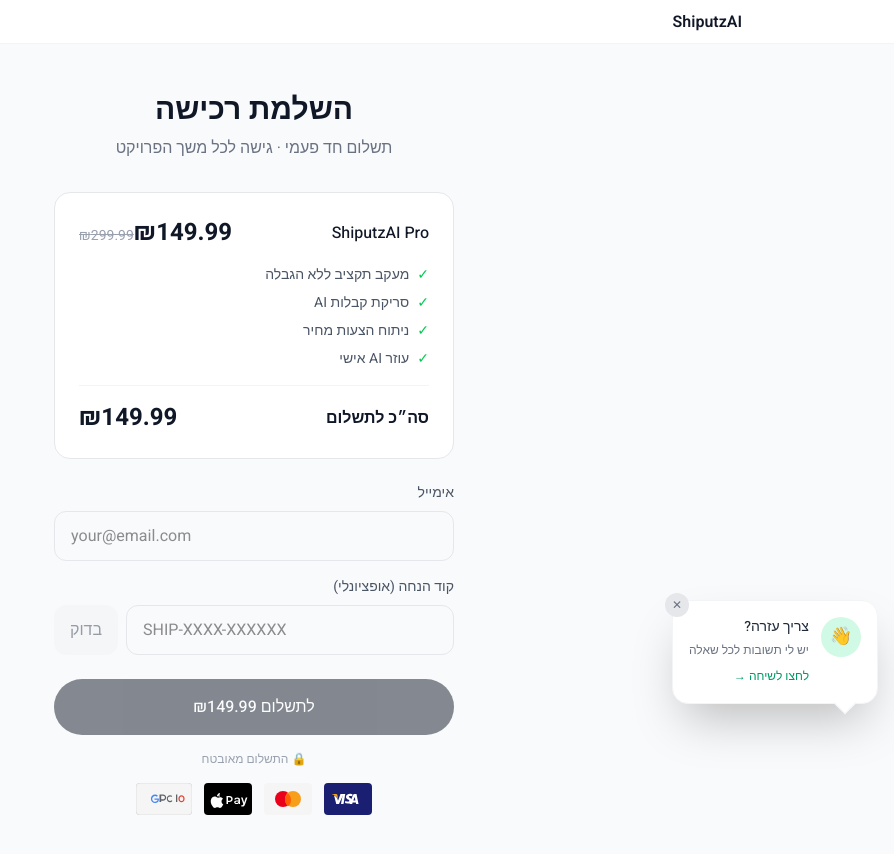
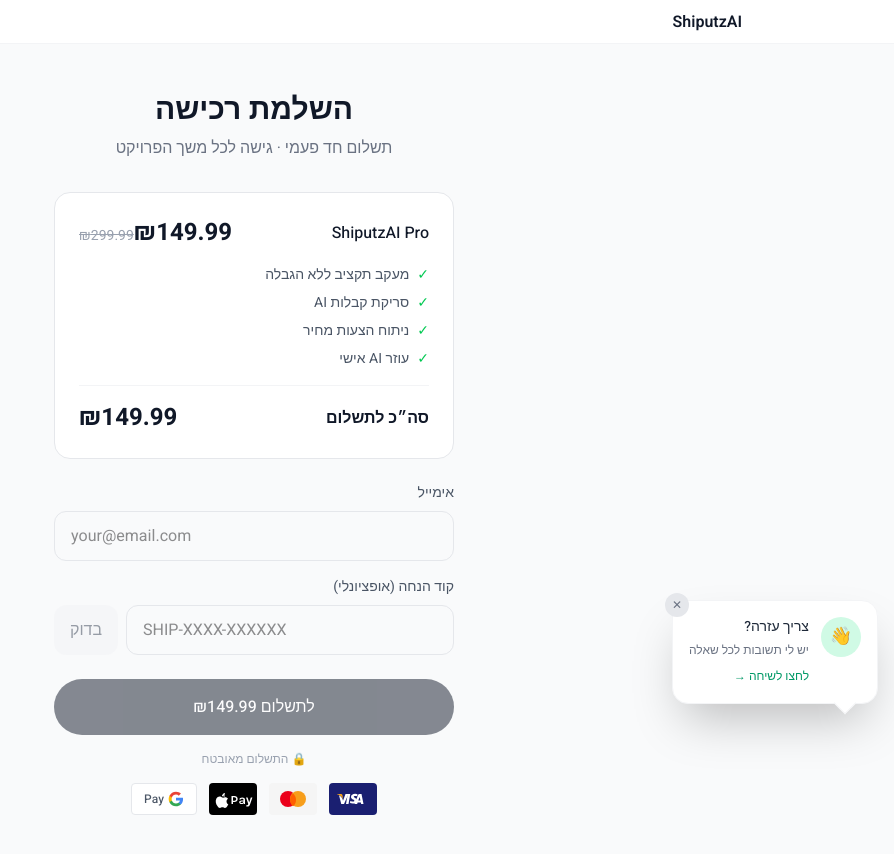
Before and after one commit to guyceza/shiputz-ai, a Next.js app: page /checkout in a window 1280 px wide. Shown: the top 854 px of the page, without its empty margins (386-1280 px from the left). Built offline with nearby package versions, Linux system fonts and the light colour scheme.

Commit message:
Fix Google Pay logo - use Google G icon + Pay text

```diff
--- a/src/app/checkout-vision/page.tsx
+++ b/src/app/checkout-vision/page.tsx
@@ -342,15 +342,16 @@ function CheckoutVisionContent() {
             <path d="M24 14.2H25.2C26.4 14.2 27.2 14.9 27.2 16C27.2 17.1 26.4 17.8 25.2 17.8H24V14.2ZM22.5 13V21H24V19H25.3C27.2 19 28.7 17.7 28.7 15.9C28.7 14.2 27.3 13 25.4 13H22.5ZM32.5 21.1C31.2 21.1 30.2 20.4 30.2 19.3C30.2 18.2 31 17.6 32.5 17.5L34.5 17.4V16.9C34.5 16.1 34 15.7 33.1 15.7C32.3 15.7 31.8 16.1 31.7 16.6H30.3C30.4 15.3 31.5 14.4 33.2 14.4C34.9 14.4 36 15.3 36 16.7V21H34.6V19.9H34.5C34.1 20.7 33.3 21.1 32.5 21.1ZM32.8 19.9C33.7 19.9 34.5 19.3 34.5 18.4V18.4L32.7 18.5C31.9 18.6 31.5 18.9 31.5 19.4C31.5 19.8 32 20 32.8 19.9ZM38 23.5C37.8 23.5 37.5 23.5 37.3 23.4V22.2C37.5 22.2 37.7 22.3 37.9 22.3C38.6 22.3 38.9 22 39.2 21.2L39.3 21L37 14.5H38.6L40.2 19.6H40.2L41.8 14.5H43.4L41 21.4C40.4 23 39.6 23.5 38 23.5Z" fill="white"/>
           </svg>
 
-          {/* Google Pay */}
-          <svg className="h-8" viewBox="0 0 56 32" fill="none" xmlns="http://www.w3.org/2000/svg">
-            <rect width="56" height="32" rx="4" fill="#F5F5F5" stroke="#E0E0E0"/>
-            <path d="M25.2 16.5V19H23.5V11.5H27C27.9 11.5 28.7 11.8 29.3 12.4C29.9 13 30.2 13.7 30.2 14.6C30.2 15.5 29.9 16.2 29.3 16.8C28.7 17.4 27.9 17.7 27 17.7H25.2V16.5ZM25.2 12.8V16.3H27.1C27.6 16.3 28.1 16.1 28.4 15.7C28.7 15.4 28.9 15 28.9 14.5C28.9 14.1 28.7 13.6 28.4 13.3C28.1 13 27.6 12.8 27.1 12.8H25.2Z" fill="#5F6368"/>
-            <path d="M34 19.2C33.1 19.2 32.3 18.9 31.7 18.2C31.1 17.5 30.8 16.7 30.8 15.7C30.8 14.7 31.1 13.9 31.7 13.2C32.3 12.5 33.1 12.2 34 12.2C34.9 12.2 35.6 12.5 36.2 13L35.4 13.9C35 13.5 34.5 13.4 34 13.4C33.4 13.4 32.9 13.6 32.5 14.1C32.1 14.5 31.9 15.1 31.9 15.7C31.9 16.4 32.1 16.9 32.5 17.3C32.9 17.7 33.4 18 34 18C34.7 18 35.2 17.7 35.6 17.2L36.4 18C35.8 18.8 34.9 19.2 34 19.2Z" fill="#5F6368"/>
-            <path d="M18.5 16.8V15.5H22.8C22.8 15.8 22.9 16.1 22.9 16.4C22.9 17.4 22.6 18.3 21.9 19C21.2 19.7 20.3 20 19.1 20C17.9 20 16.9 19.6 16.1 18.8C15.3 18 14.9 17 14.9 15.8C14.9 14.6 15.3 13.6 16.1 12.8C16.9 12 17.9 11.6 19.1 11.6C20.3 11.6 21.2 12 21.9 12.7L20.9 13.7C20.4 13.2 19.8 13 19.1 13C18.3 13 17.6 13.3 17 13.9C16.5 14.5 16.2 15.1 16.2 15.9C16.2 16.7 16.5 17.3 17 17.9C17.6 18.5 18.3 18.7 19.2 18.7C19.9 18.7 20.5 18.5 21 18.1C21.4 17.7 21.6 17.3 21.7 16.8H18.5Z" fill="#4285F4"/>
-            <path d="M40 19V11.5H41.3V19H40Z" fill="#5F6368"/>
-            <path d="M45.5 19.2C44.6 19.2 43.9 18.9 43.3 18.3C42.7 17.7 42.4 16.8 42.4 15.8C42.4 14.8 42.7 13.9 43.3 13.3C43.9 12.6 44.6 12.3 45.5 12.3C46.4 12.3 47.1 12.6 47.7 13.3C48.3 13.9 48.6 14.8 48.6 15.8C48.6 16.8 48.3 17.7 47.7 18.3C47.1 18.9 46.4 19.2 45.5 19.2ZM45.5 13.5C45 13.5 44.5 13.7 44.2 14.1C43.9 14.5 43.7 15.1 43.7 15.8C43.7 16.4 43.9 17 44.2 17.4C44.5 17.8 45 18 45.5 18C46 18 46.5 17.8 46.8 17.4C47.1 17 47.3 16.4 47.3 15.8C47.3 15.1 47.1 14.5 46.8 14.1C46.5 13.7 46 13.5 45.5 13.5Z" fill="#EA4335"/>
-          </svg>
+          {/* Google Pay - Simple G + Pay text */}
+          <div className="h-8 px-3 bg-white border border-gray-200 rounded flex items-center gap-1">
+            <svg className="h-4 w-4" viewBox="0 0 24 24">
+              <path d="M22.56 12.25c0-.78-.07-1.53-.2-2.25H12v4.26h5.92c-.26 1.37-1.04 2.53-2.21 3.31v2.77h3.57c2.08-1.92 3.28-4.74 3.28-8.09z" fill="#4285F4"/>
+              <path d="M12 23c2.97 0 5.46-.98 7.28-2.66l-3.57-2.77c-.98.66-2.23 1.06-3.71 1.06-2.86 0-5.29-1.93-6.16-4.53H2.18v2.84C3.99 20.53 7.7 23 12 23z" fill="#34A853"/>
+              <path d="M5.84 14.09c-.22-.66-.35-1.36-.35-2.09s.13-1.43.35-2.09V7.07H2.18C1.43 8.55 1 10.22 1 12s.43 3.45 1.18 4.93l2.85-2.22.81-.62z" fill="#FBBC05"/>
+              <path d="M12 5.38c1.62 0 3.06.56 4.21 1.64l3.15-3.15C17.45 2.09 14.97 1 12 1 7.7 1 3.99 3.47 2.18 7.07l3.66 2.84c.87-2.6 3.3-4.53 6.16-4.53z" fill="#EA4335"/>
+            </svg>
+            <span className="text-xs font-medium text-gray-600">Pay</span>
+          </div>
         </div>
       </div>
     </div>
--- a/src/app/checkout/page.tsx
+++ b/src/app/checkout/page.tsx
@@ -329,15 +329,16 @@ function CheckoutContent() {
             <path d="M24 14.2H25.2C26.4 14.2 27.2 14.9 27.2 16C27.2 17.1 26.4 17.8 25.2 17.8H24V14.2ZM22.5 13V21H24V19H25.3C27.2 19 28.7 17.7 28.7 15.9C28.7 14.2 27.3 13 25.4 13H22.5ZM32.5 21.1C31.2 21.1 30.2 20.4 30.2 19.3C30.2 18.2 31 17.6 32.5 17.5L34.5 17.4V16.9C34.5 16.1 34 15.7 33.1 15.7C32.3 15.7 31.8 16.1 31.7 16.6H30.3C30.4 15.3 31.5 14.4 33.2 14.4C34.9 14.4 36 15.3 36 16.7V21H34.6V19.9H34.5C34.1 20.7 33.3 21.1 32.5 21.1ZM32.8 19.9C33.7 19.9 34.5 19.3 34.5 18.4V18.4L32.7 18.5C31.9 18.6 31.5 18.9 31.5 19.4C31.5 19.8 32 20 32.8 19.9ZM38 23.5C37.8 23.5 37.5 23.5 37.3 23.4V22.2C37.5 22.2 37.7 22.3 37.9 22.3C38.6 22.3 38.9 22 39.2 21.2L39.3 21L37 14.5H38.6L40.2 19.6H40.2L41.8 14.5H43.4L41 21.4C40.4 23 39.6 23.5 38 23.5Z" fill="white"/>
           </svg>
 
-          {/* Google Pay */}
-          <svg className="h-8" viewBox="0 0 56 32" fill="none" xmlns="http://www.w3.org/2000/svg">
-            <rect width="56" height="32" rx="4" fill="#F5F5F5" stroke="#E0E0E0"/>
-            <path d="M25.2 16.5V19H23.5V11.5H27C27.9 11.5 28.7 11.8 29.3 12.4C29.9 13 30.2 13.7 30.2 14.6C30.2 15.5 29.9 16.2 29.3 16.8C28.7 17.4 27.9 17.7 27 17.7H25.2V16.5ZM25.2 12.8V16.3H27.1C27.6 16.3 28.1 16.1 28.4 15.7C28.7 15.4 28.9 15 28.9 14.5C28.9 14.1 28.7 13.6 28.4 13.3C28.1 13 27.6 12.8 27.1 12.8H25.2Z" fill="#5F6368"/>
-            <path d="M34 19.2C33.1 19.2 32.3 18.9 31.7 18.2C31.1 17.5 30.8 16.7 30.8 15.7C30.8 14.7 31.1 13.9 31.7 13.2C32.3 12.5 33.1 12.2 34 12.2C34.9 12.2 35.6 12.5 36.2 13L35.4 13.9C35 13.5 34.5 13.4 34 13.4C33.4 13.4 32.9 13.6 32.5 14.1C32.1 14.5 31.9 15.1 31.9 15.7C31.9 16.4 32.1 16.9 32.5 17.3C32.9 17.7 33.4 18 34 18C34.7 18 35.2 17.7 35.6 17.2L36.4 18C35.8 18.8 34.9 19.2 34 19.2Z" fill="#5F6368"/>
-            <path d="M18.5 16.8V15.5H22.8C22.8 15.8 22.9 16.1 22.9 16.4C22.9 17.4 22.6 18.3 21.9 19C21.2 19.7 20.3 20 19.1 20C17.9 20 16.9 19.6 16.1 18.8C15.3 18 14.9 17 14.9 15.8C14.9 14.6 15.3 13.6 16.1 12.8C16.9 12 17.9 11.6 19.1 11.6C20.3 11.6 21.2 12 21.9 12.7L20.9 13.7C20.4 13.2 19.8 13 19.1 13C18.3 13 17.6 13.3 17 13.9C16.5 14.5 16.2 15.1 16.2 15.9C16.2 16.7 16.5 17.3 17 17.9C17.6 18.5 18.3 18.7 19.2 18.7C19.9 18.7 20.5 18.5 21 18.1C21.4 17.7 21.6 17.3 21.7 16.8H18.5Z" fill="#4285F4"/>
-            <path d="M40 19V11.5H41.3V19H40Z" fill="#5F6368"/>
-            <path d="M45.5 19.2C44.6 19.2 43.9 18.9 43.3 18.3C42.7 17.7 42.4 16.8 42.4 15.8C42.4 14.8 42.7 13.9 43.3 13.3C43.9 12.6 44.6 12.3 45.5 12.3C46.4 12.3 47.1 12.6 47.7 13.3C48.3 13.9 48.6 14.8 48.6 15.8C48.6 16.8 48.3 17.7 47.7 18.3C47.1 18.9 46.4 19.2 45.5 19.2ZM45.5 13.5C45 13.5 44.5 13.7 44.2 14.1C43.9 14.5 43.7 15.1 43.7 15.8C43.7 16.4 43.9 17 44.2 17.4C44.5 17.8 45 18 45.5 18C46 18 46.5 17.8 46.8 17.4C47.1 17 47.3 16.4 47.3 15.8C47.3 15.1 47.1 14.5 46.8 14.1C46.5 13.7 46 13.5 45.5 13.5Z" fill="#EA4335"/>
-          </svg>
+          {/* Google Pay - Simple G + Pay text */}
+          <div className="h-8 px-3 bg-white border border-gray-200 rounded flex items-center gap-1">
+            <svg className="h-4 w-4" viewBox="0 0 24 24">
+              <path d="M22.56 12.25c0-.78-.07-1.53-.2-2.25H12v4.26h5.92c-.26 1.37-1.04 2.53-2.21 3.31v2.77h3.57c2.08-1.92 3.28-4.74 3.28-8.09z" fill="#4285F4"/>
+              <path d="M12 23c2.97 0 5.46-.98 7.28-2.66l-3.57-2.77c-.98.66-2.23 1.06-3.71 1.06-2.86 0-5.29-1.93-6.16-4.53H2.18v2.84C3.99 20.53 7.7 23 12 23z" fill="#34A853"/>
+              <path d="M5.84 14.09c-.22-.66-.35-1.36-.35-2.09s.13-1.43.35-2.09V7.07H2.18C1.43 8.55 1 10.22 1 12s.43 3.45 1.18 4.93l2.85-2.22.81-.62z" fill="#FBBC05"/>
+              <path d="M12 5.38c1.62 0 3.06.56 4.21 1.64l3.15-3.15C17.45 2.09 14.97 1 12 1 7.7 1 3.99 3.47 2.18 7.07l3.66 2.84c.87-2.6 3.3-4.53 6.16-4.53z" fill="#EA4335"/>
+            </svg>
+            <span className="text-xs font-medium text-gray-600">Pay</span>
+          </div>
         </div>
       </div>
     </div>
```
